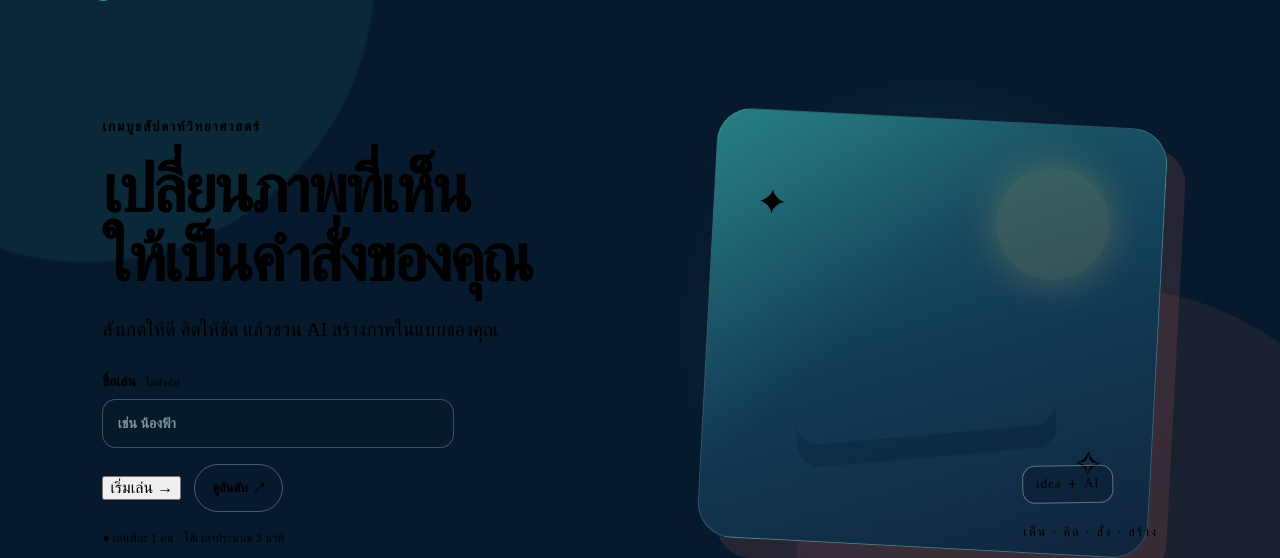
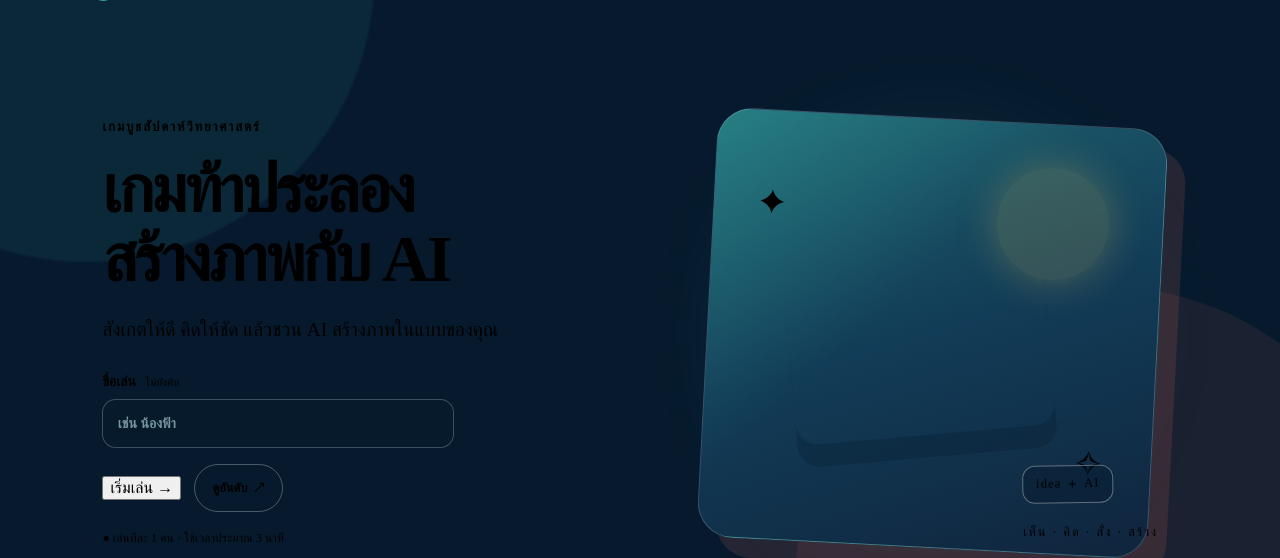
Before and after one commit to nitipit/ai-photo-prompt, a FastAPI app: page / in a window 1280 px wide. Shown: the part 72-630 px from the top of the page. Run offline with FastAPI, Linux system fonts and the light colour scheme; parts of the project's set-up code (start-up, migrations or seed data) failed here and were passed over; some libraries are stand-ins or nearby versions.

Commit message:
Update Ready scene headline

```diff
--- a/src/app/templates/ready.html
+++ b/src/app/templates/ready.html
@@ -13,8 +13,8 @@
     <section class="ready-copy" aria-labelledby="ready-title">
       <p class="eyebrow">เกมบูธสัปดาห์วิทยาศาสตร์</p>
       <h1 id="ready-title">
-        เปลี่ยนภาพที่เห็น<br />
-        <span>ให้เป็นคำสั่งของคุณ</span>
+        เกมท้าประลอง<br />
+        <span>สร้างภาพกับ AI</span>
       </h1>
       <p class="ready-lede">
         สังเกตให้ดี คิดให้ชัด แล้วชวน AI สร้างภาพในแบบของคุณ
```
Also changed, not shown: tests/integration/test_web_smoke.py (+2 -1 lines).
